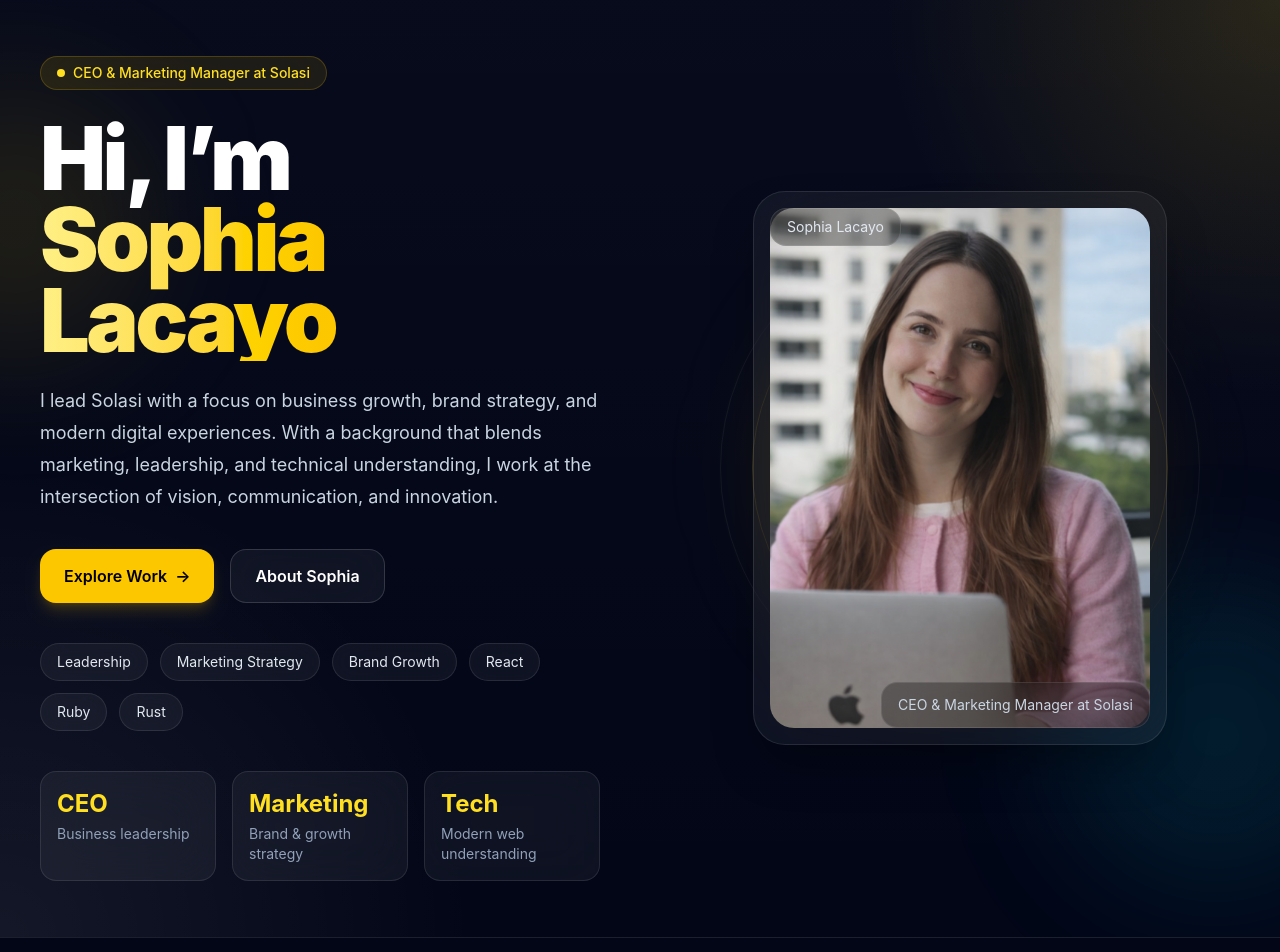
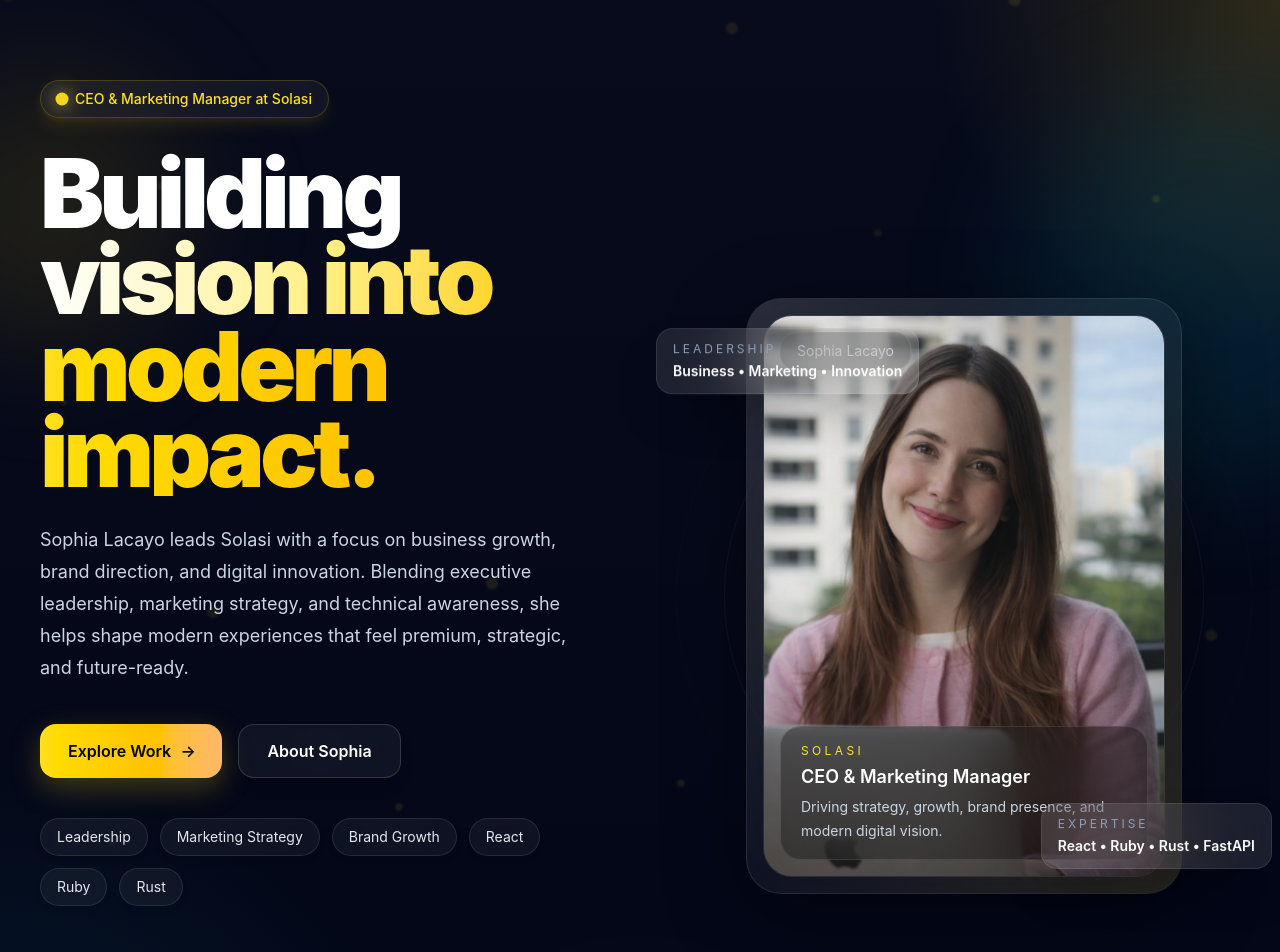
Before and after one commit to shirajgit/protfolio-sophia, a React (Vite) app: page / in a window 1280 px wide. Shown: the top 952 px of the page. Built offline with nearby package versions, Linux system fonts and the light colour scheme.

Commit message:
make all set

```diff
--- a/package.json
+++ b/package.json
@@ -13,6 +13,7 @@
     "@react-three/drei": "^10.7.7",
     "@react-three/fiber": "^9.5.0",
     "@tailwindcss/vite": "^4.2.1",
+    "framer-motion": "^12.35.2",
     "react": "^19.2.0",
     "react-dom": "^19.2.0",
     "tailwindcss": "^4.2.1",
--- a/src/Portfolio.tsx
+++ b/src/Portfolio.tsx
@@ -1,4 +1,79 @@
  import profile from "./assets/profile.png";
+
+ import { motion } from "framer-motion";
+
+function FloatingParticles() {
+  const particles = Array.from({ length: 18 });
+
+  return (
+    <div className="pointer-events-none absolute inset-0 overflow-hidden">
+      {particles.map((_, i) => {
+        const size = i % 3 === 0 ? 10 : i % 3 === 1 ? 6 : 4;
+        const left = `${(i * 13) % 100}%`;
+        const duration = 8 + (i % 5);
+        const delay = i * 0.25;
+
+        return (
+          <motion.span
+            key={i}
+            className="absolute rounded-full bg-yellow-300/20 blur-[1px]"
+            style={{
+              width: size,
+              height: size,
+              left,
+              top: `${(i * 17) % 100}%`,
+            }}
+            animate={{
+              y: [0, -30, 0],
+              x: [0, i % 2 === 0 ? 12 : -12, 0],
+              opacity: [0.15, 0.5, 0.15],
+              scale: [1, 1.25, 1],
+            }}
+            transition={{
+              duration,
+              delay,
+              repeat: Infinity,
+              ease: "easeInOut",
+            }}
+          />
+        );
+      })}
+    </div>
+  );
+}
+
+function AnimatedCounter({
+  value,
+  suffix = "",
+  label,
+}: {
+  value: string;
+  suffix?: string;
+  label: string;
+}) {
+  return (
+    <motion.div
+      initial={{ opacity: 0, y: 22 }}
+      whileInView={{ opacity: 1, y: 0 }}
+      viewport={{ once: true, amount: 0.4 }}
+      transition={{ duration: 0.6 }}
+      whileHover={{ y: -6 }}
+      className="rounded-[1.6rem] border border-white/10 bg-white/5 p-5 shadow-xl shadow-black/20 backdrop-blur-2xl"
+    >
+      <motion.p
+        initial={{ opacity: 0, scale: 0.9 }}
+        whileInView={{ opacity: 1, scale: 1 }}
+        viewport={{ once: true }}
+        transition={{ duration: 0.5, delay: 0.15 }}
+        className="text-3xl font-black text-yellow-300"
+      >
+        {value}
+        {suffix}
+      </motion.p>
+      <p className="mt-2 text-sm leading-6 text-slate-400">{label}</p>
+    </motion.div>
+  );
+}
 
 export default function PortfolioHomepage() {
   const skills = [
@@ -41,105 +116,229 @@ export default function PortfolioHomepage() {
     },
   ];
 
+
+
   return (
     <main className="min-h-screen bg-[#020617] text-white selection:bg-yellow-300 selection:text-black">
       {/* HERO */}
-      <section className="relative isolate overflow-hidden border-b border-white/10">
-        <div className="absolute inset-0 bg-[radial-gradient(circle_at_top_right,rgba(250,204,21,0.14),transparent_25%),radial-gradient(circle_at_bottom_left,rgba(255,255,255,0.07),transparent_30%),linear-gradient(to_bottom,rgba(255,255,255,0.02),transparent)]" />
-        <div className="absolute left-[-8rem] top-20 h-72 w-72 rounded-full bg-yellow-400/10 blur-3xl" />
-        <div className="absolute right-[-6rem] bottom-10 h-80 w-80 rounded-full bg-cyan-400/10 blur-3xl" />
-        <div className="absolute inset-0 bg-[linear-gradient(to_right,rgba(255,255,255,0.03)_1px,transparent_1px),linear-gradient(to_bottom,rgba(255,255,255,0.03)_1px,transparent_1px)] bg-[size:60px_60px] opacity-[0.08]" />
+      <section className="relative isolate overflow-hidden border-b border-white/10 bg-[#020617]">
+      {/* Background */}
+      <div className="absolute inset-0 bg-[radial-gradient(circle_at_top_right,rgba(250,204,21,0.16),transparent_20%),radial-gradient(circle_at_bottom_left,rgba(34,211,238,0.10),transparent_25%),linear-gradient(to_bottom,rgba(255,255,255,0.02),transparent)]" />
+      <div className="absolute inset-0 bg-[linear-gradient(to_right,rgba(255,255,255,0.04)_1px,transparent_1px),linear-gradient(to_bottom,rgba(255,255,255,0.04)_1px,transparent_1px)] bg-[size:70px_70px] opacity-[0.06]" />
+      <div className="absolute left-[-6rem] top-16 h-72 w-72 rounded-full bg-yellow-400/10 blur-3xl" />
+      <div className="absolute right-[-8rem] top-24 h-96 w-96 rounded-full bg-cyan-400/10 blur-3xl" />
+      <div className="absolute bottom-[-8rem] left-1/2 h-80 w-80 -translate-x-1/2 rounded-full bg-white/5 blur-3xl" />
 
-        <div className="relative mx-auto grid min-h-screen max-w-7xl items-center gap-14 px-6 py-14 md:px-10 lg:grid-cols-2 lg:gap-20">
+      <FloatingParticles />
+
+      <div className="relative mx-auto grid min-h-screen max-w-7xl items-center gap-16 px-6 py-16 md:px-10 lg:grid-cols-2 lg:gap-24 lg:py-20">
         {/* LEFT CONTENT */}
-          <div className="z-10 max-w-3xl">
-            <div className="inline-flex items-center gap-2 rounded-full border border-yellow-400/20 bg-yellow-400/10 px-4 py-1.5 text-sm font-medium text-yellow-300 backdrop-blur-xl">
-              <span className="h-2 w-2 rounded-full bg-yellow-300" />
+        <motion.div
+          initial={{ opacity: 0, y: 28 }}
+          animate={{ opacity: 1, y: 0 }}
+          transition={{ duration: 0.8, ease: "easeOut" }}
+          className="z-10 max-w-3xl"
+        >
+          <motion.div
+            initial={{ opacity: 0, scale: 0.92 }}
+            animate={{ opacity: 1, scale: 1 }}
+            transition={{ duration: 0.55, delay: 0.1 }}
+            className="inline-flex items-center gap-2 rounded-full border border-yellow-400/20 bg-white/5 px-4 py-2 text-sm font-medium text-yellow-300 shadow-lg shadow-yellow-500/10 backdrop-blur-2xl"
+          >
+            <motion.span
+              className="h-2.5 w-2.5 rounded-full bg-yellow-300 shadow-[0_0_14px_rgba(253,224,71,0.9)]"
+              animate={{ scale: [1, 1.4, 1], opacity: [0.8, 1, 0.8] }}
+              transition={{ duration: 2, repeat: Infinity }}
+            />
             CEO & Marketing Manager at Solasi
-            </div>
+          </motion.div>
 
-            <h1 className="mt-7 text-5xl font-black leading-[0.92] tracking-[-0.04em] md:text-7xl xl:text-[5.5rem]">
-              Hi, I’m
-              <span className="block bg-gradient-to-r from-yellow-200 via-yellow-400 to-orange-300 bg-clip-text text-transparent">
-                Sophia Lacayo
+          <motion.h1
+            initial={{ opacity: 0, y: 22 }}
+            animate={{ opacity: 1, y: 0 }}
+            transition={{ duration: 0.8, delay: 0.2 }}
+            className="mt-8 text-5xl font-black leading-[0.9] tracking-[-0.05em] text-white md:text-7xl xl:text-[6rem]"
+          >
+            Building
+            <span className="block bg-gradient-to-r from-white via-yellow-200 to-yellow-400 bg-clip-text text-transparent">
+              vision into
             </span>
-            </h1>
+            <span className="block bg-gradient-to-r from-yellow-300 via-yellow-400 to-orange-300 bg-clip-text text-transparent">
+              modern impact.
+            </span>
+          </motion.h1>
 
-            <p className="mt-6 max-w-2xl text-base leading-8 text-slate-300 md:text-lg">
-              I lead Solasi with a focus on business growth, brand strategy, and
-              modern digital experiences. With a background that blends marketing,
-              leadership, and technical understanding, I work at the intersection
-              of vision, communication, and innovation.
-            </p>
+          <motion.p
+            initial={{ opacity: 0, y: 22 }}
+            animate={{ opacity: 1, y: 0 }}
+            transition={{ duration: 0.8, delay: 0.32 }}
+            className="mt-7 max-w-2xl text-base leading-8 text-slate-300 md:text-lg"
+          >
+            Sophia Lacayo leads Solasi with a focus on business growth, brand
+            direction, and digital innovation. Blending executive leadership,
+            marketing strategy, and technical awareness, she helps shape modern
+            experiences that feel premium, strategic, and future-ready.
+          </motion.p>
 
-            <div className="mt-9 flex flex-wrap gap-4">
-              <a
+          <motion.div
+            initial={{ opacity: 0, y: 22 }}
+            animate={{ opacity: 1, y: 0 }}
+            transition={{ duration: 0.8, delay: 0.42 }}
+            className="mt-10 flex flex-wrap gap-4"
+          >
+            <motion.a
               href="#projects"
-                className="group inline-flex items-center rounded-2xl bg-yellow-400 px-6 py-3.5 font-semibold text-black shadow-lg shadow-yellow-500/20 transition duration-300 hover:-translate-y-0.5 hover:shadow-yellow-400/30"
+              whileHover={{ y: -4, scale: 1.02 }}
+              whileTap={{ scale: 0.98 }}
+              className="group inline-flex items-center rounded-2xl bg-gradient-to-r from-yellow-300 via-yellow-400 to-orange-300 px-7 py-3.5 font-semibold text-black shadow-[0_10px_30px_rgba(250,204,21,0.25)]"
             >
               Explore Work
-                <span className="ml-2 transition group-hover:translate-x-1">
+              <motion.span
+                className="ml-2"
+                animate={{ x: [0, 4, 0] }}
+                transition={{ duration: 1.6, repeat: Infinity }}
+              >
                 →
-                </span>
-              </a>
+              </motion.span>
+            </motion.a>
 
-              <a
+            <motion.a
               href="#about"
-                className="rounded-2xl border border-white/15 bg-white/5 px-6 py-3.5 font-semibold text-white backdrop-blur-xl transition duration-300 hover:border-white/25 hover:bg-white/10"
+              whileHover={{ y: -4 }}
+              whileTap={{ scale: 0.98 }}
+              className="rounded-2xl border border-white/15 bg-white/5 px-7 py-3.5 font-semibold text-white shadow-lg shadow-black/20 backdrop-blur-2xl transition duration-300 hover:border-white/25 hover:bg-white/10"
             >
               About Sophia
-              </a>
-            </div>
+            </motion.a>
+          </motion.div>
 
-            <div className="mt-10 flex flex-wrap gap-3">
-              {skills.slice(0, 6).map((skill) => (
-                <span
+          <motion.div
+            initial={{ opacity: 0, y: 18 }}
+            animate={{ opacity: 1, y: 0 }}
+            transition={{ duration: 0.8, delay: 0.52 }}
+            className="mt-10 flex flex-wrap gap-3"
+          >
+            {skills.slice(0, 6).map((skill, index) => (
+              <motion.span
                 key={skill}
-                  className="rounded-full border border-white/10 bg-white/5 px-4 py-2 text-sm text-slate-200 backdrop-blur-md transition hover:border-yellow-400/20 hover:bg-white/10"
+                initial={{ opacity: 0, scale: 0.85 }}
+                animate={{ opacity: 1, scale: 1 }}
+                transition={{ duration: 0.35, delay: 0.55 + index * 0.06 }}
+                whileHover={{ y: -4, scale: 1.04 }}
+                className="rounded-full border border-white/10 bg-white/5 px-4 py-2 text-sm text-slate-200 shadow-md shadow-black/10 backdrop-blur-xl transition duration-300 hover:border-yellow-400/20 hover:bg-white/10 hover:text-white"
               >
                 {skill}
-                </span>
+              </motion.span>
             ))}
+          </motion.div>
+
+          <div className="mt-12 grid max-w-2xl gap-4 sm:grid-cols-3">
+            <AnimatedCounter value="8+" label="Years in leadership and brand-focused growth." />
+            <AnimatedCounter value="25+" label="Strategic campaigns and business initiatives." />
+            <AnimatedCounter value="10+" label="Tech domains and digital systems understood." />
           </div>
-
-            <div className="mt-10 grid max-w-xl grid-cols-3 gap-4">
-              <div className="rounded-2xl border border-white/10 bg-white/5 p-4 backdrop-blur-xl">
-                <p className="text-2xl font-bold text-yellow-300">CEO</p>
-                <p className="mt-1 text-sm text-slate-400">Business leadership</p>
-              </div>
-              <div className="rounded-2xl border border-white/10 bg-white/5 p-4 backdrop-blur-xl">
-                <p className="text-2xl font-bold text-yellow-300">Marketing</p>
-                <p className="mt-1 text-sm text-slate-400">Brand & growth strategy</p>
-              </div>
-              <div className="rounded-2xl border border-white/10 bg-white/5 p-4 backdrop-blur-xl">
-                <p className="text-2xl font-bold text-yellow-300">Tech</p>
-                <p className="mt-1 text-sm text-slate-400">Modern web understanding</p>
-              </div>
-            </div>
-          </div>
+        </motion.div>
 
         {/* RIGHT IMAGE */}
-          <div className="relative flex items-center justify-center">
-            <div className="absolute h-80 w-80 rounded-full bg-yellow-400/20 blur-3xl" />
-            <div className="absolute h-[26rem] w-[26rem] rounded-full border border-yellow-400/20" />
-            <div className="absolute h-[30rem] w-[30rem] rounded-full border border-white/5" />
+        <motion.div
+          initial={{ opacity: 0, x: 40, scale: 0.96 }}
+          animate={{ opacity: 1, x: 0, scale: 1 }}
+          transition={{ duration: 0.9, delay: 0.2, ease: "easeOut" }}
+          className="relative flex items-center justify-center"
+        >
+          {/* Glow layers */}
+          <motion.div
+            animate={{ scale: [1, 1.08, 1], opacity: [0.45, 0.7, 0.45] }}
+            transition={{ duration: 6, repeat: Infinity, ease: "easeInOut" }}
+            className="absolute h-72 w-72 rounded-full bg-yellow-400/20 blur-3xl"
+          />
+          <motion.div
+            animate={{ rotate: 360 }}
+            transition={{ duration: 24, repeat: Infinity, ease: "linear" }}
+            className="absolute h-[24rem] w-[24rem] rounded-full border border-yellow-400/20"
+          />
+          <motion.div
+            animate={{ rotate: -360 }}
+            transition={{ duration: 30, repeat: Infinity, ease: "linear" }}
+            className="absolute h-[30rem] w-[30rem] rounded-full border border-white/10 opacity-40"
+          />
+          <div className="absolute h-[36rem] w-[36rem] rounded-full border border-white/5 opacity-20" />
 
-            <div className="relative overflow-hidden rounded-[2rem] border border-white/10 bg-white/5 p-4 shadow-2xl shadow-black/40 backdrop-blur-2xl">
-              <img
+          {/* Floating info top */}
+          <motion.div
+            animate={{ y: [0, -10, 0] }}
+            transition={{ duration: 4.5, repeat: Infinity, ease: "easeInOut" }}
+            className="absolute left-0 top-10 z-20 hidden -translate-x-8 rounded-2xl border border-white/10 bg-white/10 px-4 py-3 shadow-2xl shadow-black/30 backdrop-blur-2xl lg:block"
+          >
+            <p className="text-xs uppercase tracking-[0.25em] text-slate-400">
+              Leadership
+            </p>
+            <p className="mt-1 text-sm font-semibold text-white">
+              Business • Marketing • Innovation
+            </p>
+          </motion.div>
+
+          {/* Main image */}
+          <motion.div
+            whileHover={{ y: -8, rotate: -1 }}
+            transition={{ duration: 0.35 }}
+            className="relative z-10 overflow-hidden rounded-[2.2rem] border border-white/10 bg-white/5 p-4 shadow-[0_20px_80px_rgba(0,0,0,0.45)] backdrop-blur-2xl"
+          >
+            <div className="absolute inset-0 bg-gradient-to-br from-white/10 via-transparent to-yellow-400/10" />
+
+            <div className="relative overflow-hidden rounded-[1.8rem] border border-white/10">
+              <motion.img
                 src={profile}
                 alt="Sophia Lacayo"
-                className="h-[420px] w-[320px] rounded-[1.5rem] object-cover md:h-[520px] md:w-[380px]"
+                className="h-[440px] w-[320px] object-cover md:h-[560px] md:w-[400px]"
+                animate={{ scale: [1, 1.03, 1] }}
+                transition={{ duration: 8, repeat: Infinity, ease: "easeInOut" }}
               />
 
-              <div className="absolute left-4 top-4 rounded-2xl border border-white/10 bg-black/30 px-4 py-2 text-sm text-slate-200 backdrop-blur-xl">
+              <div className="absolute inset-0 bg-gradient-to-t from-black/40 via-transparent to-transparent" />
+
+              <motion.div
+                initial={{ opacity: 0, y: -14 }}
+                animate={{ opacity: 1, y: 0 }}
+                transition={{ duration: 0.6, delay: 0.65 }}
+                className="absolute left-4 top-4 rounded-2xl border border-white/10 bg-black/30 px-4 py-2 text-sm text-slate-100 shadow-lg backdrop-blur-2xl"
+              >
                 Sophia Lacayo
+              </motion.div>
+
+              <motion.div
+                initial={{ opacity: 0, y: 14 }}
+                animate={{ opacity: 1, y: 0 }}
+                transition={{ duration: 0.6, delay: 0.78 }}
+                className="absolute bottom-4 left-4 right-4 rounded-[1.3rem] border border-white/10 bg-black/30 px-5 py-4 backdrop-blur-2xl"
+              >
+                <p className="text-xs uppercase tracking-[0.28em] text-yellow-300">
+                  Solasi
+                </p>
+                <p className="mt-1 text-lg font-semibold text-white">
+                  CEO & Marketing Manager
+                </p>
+                <p className="mt-1 text-sm leading-6 text-slate-300">
+                  Driving strategy, growth, brand presence, and modern digital vision.
+                </p>
+              </motion.div>
             </div>
+          </motion.div>
 
-              <div className="absolute bottom-4 right-4 rounded-2xl border border-white/10 bg-black/30 px-4 py-3 text-sm text-slate-300 backdrop-blur-xl">
-                CEO & Marketing Manager at Solasi
-              </div>
-            </div>
-          </div>
+          {/* Floating info bottom */}
+          <motion.div
+            animate={{ y: [0, 10, 0] }}
+            transition={{ duration: 5, repeat: Infinity, ease: "easeInOut" }}
+            className="absolute bottom-8 right-0 z-20 hidden translate-x-8 rounded-2xl border border-white/10 bg-white/10 px-4 py-3 shadow-2xl shadow-black/30 backdrop-blur-2xl lg:block"
+          >
+            <p className="text-xs uppercase tracking-[0.25em] text-slate-400">
+              Expertise
+            </p>
+            <p className="mt-1 text-sm font-semibold text-white">
+              React • Ruby • Rust • FastAPI
+            </p>
+          </motion.div>
+        </motion.div>
       </div>
     </section>
 
```
Also changed, not shown: 1 other file (tests, documents, lock files or other folders). Lines whose indentation alone changed are shown as unchanged.
